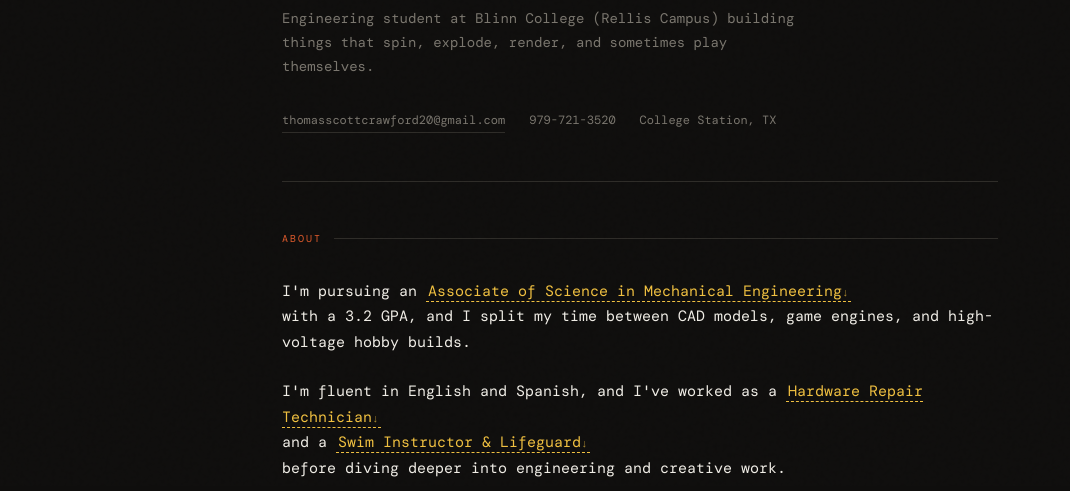
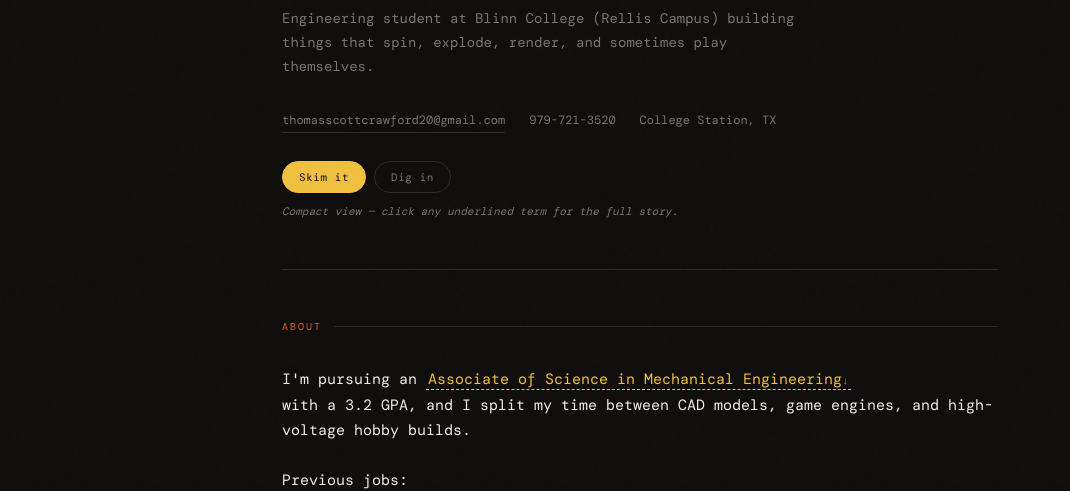
Before and after one commit to 22thomas22/22thomas22.github.io, a plain HTML site: page index.html in a window 1280 px wide. Shown: the part 314-805 px from the top of the page, without its empty margins (0-1070 px from the left). Drawn offline with nearby package versions, Linux system fonts and the light colour scheme; a web font is replaced by a local one.

Commit message:
Changed it to be even more templated and expandable

```diff
--- a/index.html
+++ b/index.html
@@ -229,6 +229,41 @@
     }
 
     #app-sections { display: contents; }
+
+    /* ── MODE TOGGLE ── */
+    .mode-toggle {
+      display: flex;
+      gap: 0.5rem;
+      margin-top: 1.75rem;
+    }
+
+    .mode-btn {
+      font-family: 'DM Mono', monospace;
+      font-size: 11px;
+      letter-spacing: 0.05em;
+      color: var(--muted);
+      background: transparent;
+      border: 1px solid var(--border);
+      border-radius: 999px;
+      padding: 0.5rem 1rem;
+      cursor: pointer;
+      transition: color 0.2s, border-color 0.2s, background 0.2s;
+    }
+
+    .mode-btn:hover { color: var(--text); border-color: var(--muted); }
+
+    .mode-btn.active {
+      color: var(--bg);
+      background: var(--accent);
+      border-color: var(--accent);
+    }
+
+    .mode-hint {
+      font-size: 11px;
+      color: var(--muted);
+      margin-top: 0.6rem;
+      font-style: italic;
+    }
   </style>
 </head>
 <body>
@@ -258,21 +293,29 @@
 
     about: [
       {
-        text: "I'm pursuing an {expand} with a 3.2 GPA, and I split my time between CAD models, game engines, and high-voltage hobby builds.",
-        expand: {
+        text: "I'm pursuing an {degree} with a 3.2 GPA, and I split my time between CAD models, game engines, and high-voltage hobby builds.",
+        degree: {
           label: "Associate of Science in Mechanical Engineering",
           detail: "GPA 3.2 · Blinn College on Rellis Campus, in partnership with Tarleton University · 2024–2026. Focused on mechanical systems, simulation, and hands-on fabrication."
         }
       },
       {
-        text: "I'm fluent in English and Spanish, and I've worked as a {expand} and a {expand2} before diving deeper into engineering and creative work.",
-        expand: {
+        text: "Previous jobs:\n{Sonic}, {HRT}, {Lifeguard}, {WSI}",
+        Sonic: {
+          label: "Crewmate at Sonic",
+          detail: "Made drinks, ran the window, learned how to stay fast and accurate during a dinner rush. First real job, first real lessons in customer service."
+        },
+        HRT: {
           label: "Hardware Repair Technician",
           detail: "Reynolds & Reynolds · May 2024 – May 2025. Diagnosed and repaired hardware systems, developed a methodical approach to technical troubleshooting under real-world conditions."
         },
-        expand2: {
-          label: "Swim Instructor & Lifeguard",
-          detail: "City of College Station · Apr–Sept 2021. Water safety instruction and emergency response — turns out teaching 7-year-olds to not drown is harder than it sounds."
+        Lifeguard: {
+          label: "Lifeguard",
+          detail: "City of College Station · Apr–Sept 2021. Water safety monitoring and emergency response for public pools."
+        },
+        WSI: {
+          label: "Water Safety Instructor",
+          detail: "City of College Station · Apr–Sept 2021. Taught swim lessons to kids — turns out teaching 7-year-olds to not drown is harder than it sounds."
         }
       }
     ],
@@ -314,13 +357,12 @@
       intro: "Games I've built in Unreal Engine — click any title for details.",
       list: [
         {
-          meta: "Unreal Engine · Hobbyist Game Dev",
-          title: "Escape the Lab",
+          meta: "Unreal Engine · Game Dev",
+          title: "[ Your Game Title Here ]",
           detail: "Add a short description of the game — genre, what makes it interesting, any notable mechanics or visual style. You can add a screenshot or link here too."
-        },
-
+        }
       ],
-      footnote: "I may never finish any games, but I find it fun and I learn a lot about OS scheduling, high performance code, and ergonomic design."
+      footnote: "→ More games coming soon. Or you can email me and ask nicely."
     },
 
     skills: [
@@ -366,15 +408,26 @@
         <span>${esc(s.contact.phone)}</span>
         <span>${esc(s.contact.location)}</span>
       </div>
+      <div class="mode-toggle">
+        <button class="mode-btn" data-mode="skim" onclick="setMode('skim')">Skim it</button>
+        <button class="mode-btn" data-mode="dig" onclick="setMode('dig')">Dig in</button>
+      </div>
+      <p class="mode-hint" id="mode-hint"></p>
     `;
   }
 
   function renderAbout() {
     const items = SITE.about.map(block => {
-      // Replace {expand} and {expand2} placeholders with rendered triggers
-      let html = esc(block.text);
-      if (block.expand) html = html.replace('{expand}', expandTrigger(block.expand));
-      if (block.expand2) html = html.replace('{expand2}', expandTrigger(block.expand2));
+      // `text` can contain any number of {keyName} placeholders — every other
+      // property on the block is treated as an expandable term keyed by that name.
+      let html = esc(block.text).replace(/\n/g, '<br>');
+      Object.keys(block).forEach(key => {
+        if (key === 'text') return;
+        const placeholder = `{${key}}`;
+        if (html.includes(placeholder)) {
+          html = html.replace(placeholder, expandTrigger(block[key]));
+        }
+      });
       return `<div class="expand-wrap"><p>${html}</p></div>`;
     }).join('');
     return section('About', items);
@@ -445,6 +498,7 @@
             renderAbout() + renderProjects() + renderGames() + renderSkills() + renderContact();
     renderFooter();
     initEffects();
+    setMode('skim');
   }
 
   // Cursor dot + expand/collapse + scroll fade-in
@@ -454,6 +508,28 @@
     if (content && content.classList.contains('expand-content')) {
       content.classList.toggle('open');
     }
+  }
+
+  const MODE_HINTS = {
+    skim: "Compact view — click any underlined term for the full story.",
+    dig: "Everything's expanded — the how, not just the what."
+  };
+
+  function setMode(mode) {
+    document.querySelectorAll('.mode-btn').forEach(btn => {
+      btn.classList.toggle('active', btn.dataset.mode === mode);
+    });
+    const hint = document.getElementById('mode-hint');
+    if (hint) hint.textContent = MODE_HINTS[mode] || '';
+
+    const shouldOpen = mode === 'dig';
+    document.querySelectorAll('.expand-trigger').forEach(trigger => {
+      trigger.classList.toggle('open', shouldOpen);
+      const content = trigger.nextElementSibling;
+      if (content && content.classList.contains('expand-content')) {
+        content.classList.toggle('open', shouldOpen);
+      }
+    });
   }
 
   function initEffects() {
```
